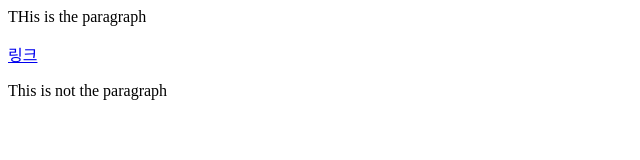
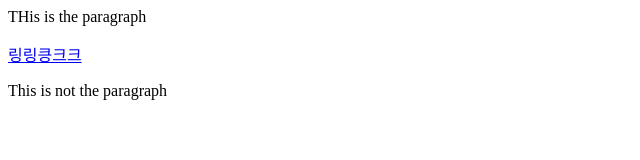
Before and after one commit to klouslee/wowbob, a plain HTML site: page first.html in a window 1280 px wide. Shown: the full height of the page, 0-640 px from the left. Drawn offline with Linux system fonts and the light colour scheme.

Commit message:
first.html

```diff
--- a/first.html
+++ b/first.html
@@ -4,7 +4,7 @@
   </head>
   <body>
     <p>THis is the paragraph</p>
-    <a href="index.html">링크</a>
+    <a href="index.html">링링킁크크</a>
     <p>This is not the paragraph</p>
   </body>
 </html>
```
